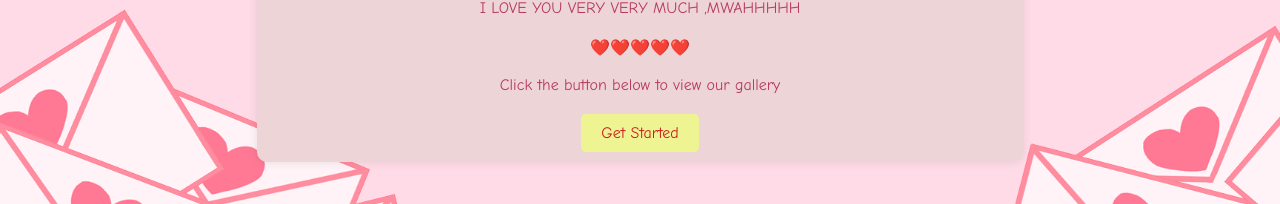
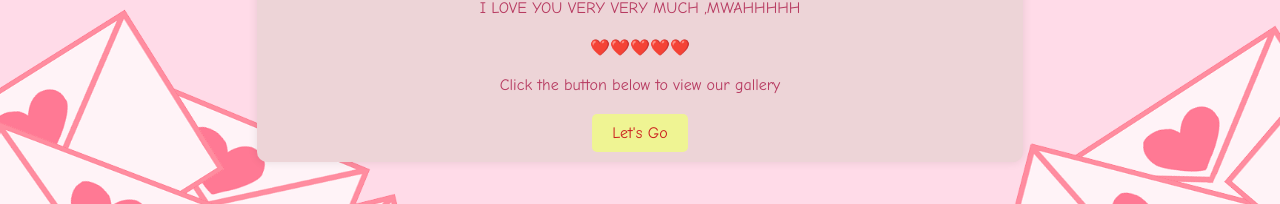
Before and after one commit to daya354/littlemessage, a plain HTML site: page second.html in a window 1280 px wide. Shown: the part 481-685 px from the top of the page. Drawn offline with Linux system fonts and the light colour scheme.

Commit message:
Update second.html

```diff
--- a/second.html
+++ b/second.html
@@ -77,7 +77,7 @@
             <p >I LOVE YOU VERY VERY MUCH ,MWAHHHHH </p>
             <span class="heart">❤️❤️❤️❤️❤️</span>
             <p>Click the button below to view our gallery</p>
-            <a class="button" href="gallery.html">Get Started</a>
+            <a class="button" href="gallery.html">Let's Go</a>
     </div>
 
 </body>
```
